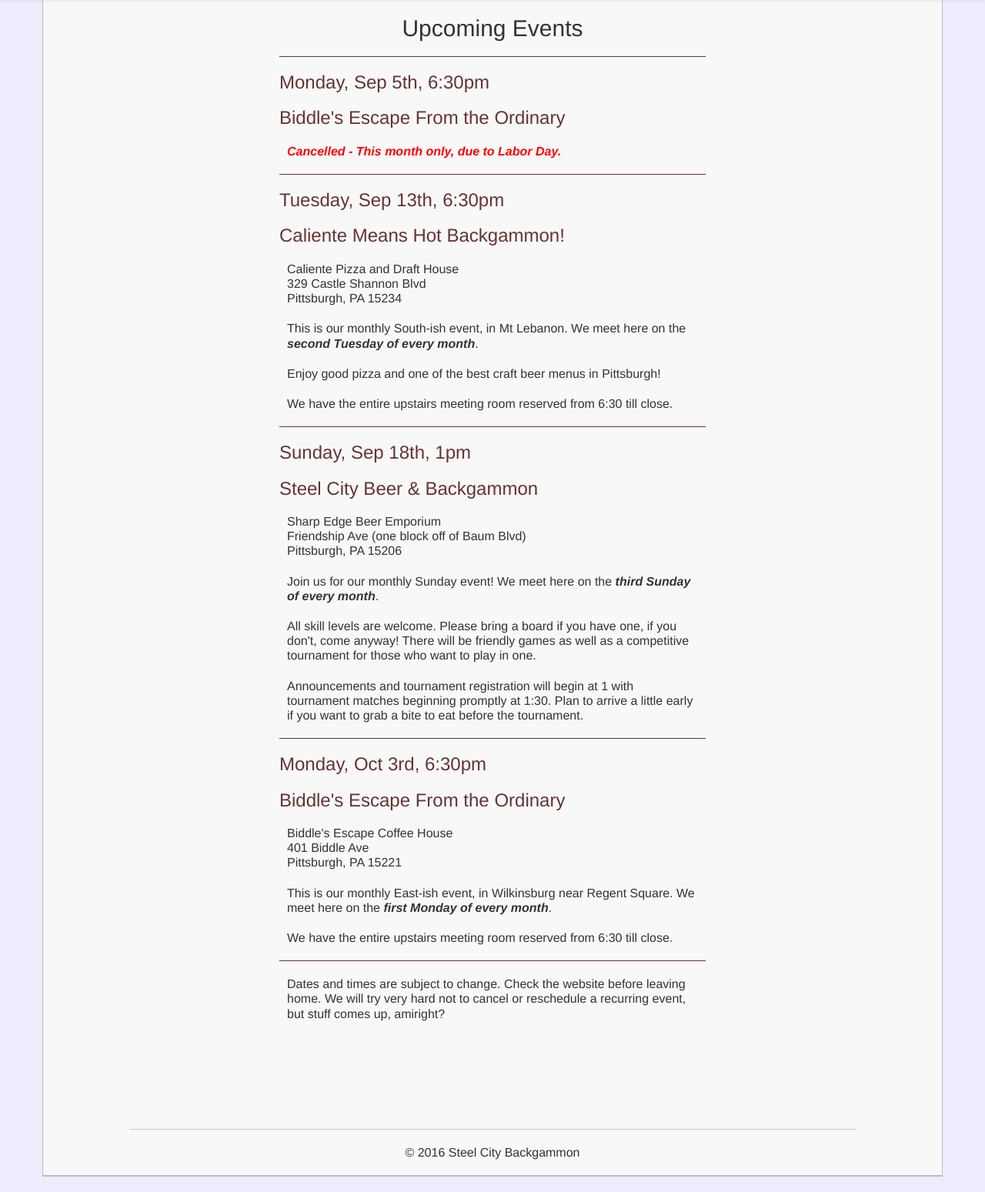
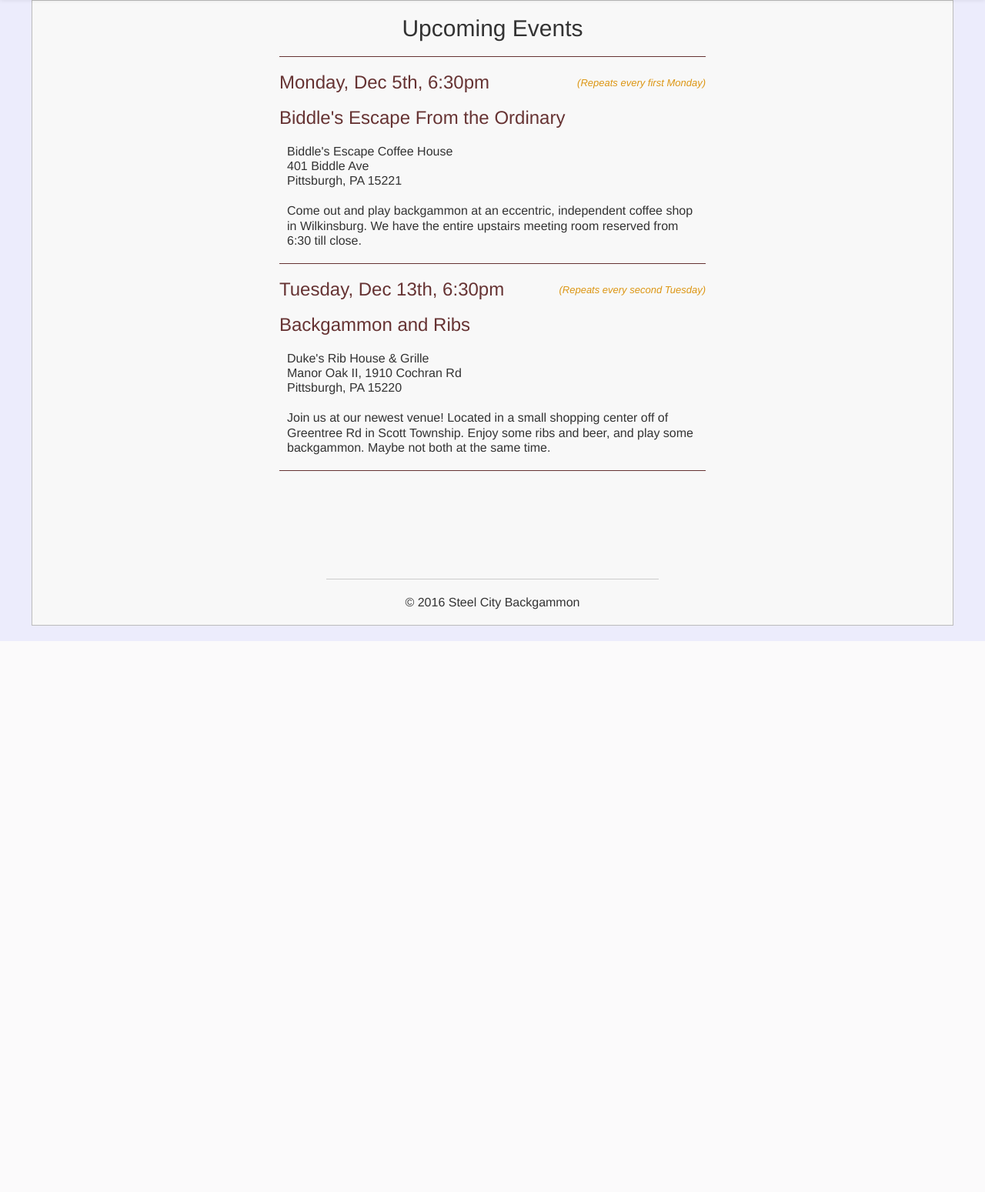
Before and after one commit to pblackwood/steelcitybg, a PHP site: page /schedule.html in a window 1280 px wide. Shown: the part 51-1600 px from the top of the page at 77% size. After the commit the page ends 884 px from the top, so only its background shows below. Run offline with PHP 8.4, Linux system fonts and the light colour scheme; some libraries are stand-ins or nearby versions.

Commit message:
A few stylistic tweaks to support recurring events.

```diff
--- a/src/css/app.css
+++ b/src/css/app.css
@@ -95,6 +95,20 @@
     font-size: medium;
     line-height: 1.2em;
     margin: 20px 10px;
+}
+
+.announce-date {
+    margin-top: 0px;
+    margin-bottom: 0px;
+}
+
+.announce-recurring {
+    float: right;
+    color: #dc9512;
+    font-size: small;
+    font-style: italic;
+    margin-top: 5px;
+    margin-right: 15px;
 }
 
 .next h3 {
--- a/src/schedule.html
+++ b/src/schedule.html
@@ -50,44 +50,103 @@
         <div class="col-md-6 col-md-offset-3">
             <h2>Upcoming Events</h2>
             <hr/>
-            <h3>Monday, Sep 5th, 6:30pm</h3>
-            <h3>Biddle's Escape From the Ordinary</h3>
-            <p class="notice">Cancelled - This month only, due to Labor Day.</p>
-            <hr/>
-            <h3>Tuesday, Sep 13th, 6:30pm</h3>
-            <h3>Caliente Means Hot Backgammon!</h3>
-            <p>Caliente Pizza and Draft House<br/>
-                329 Castle Shannon Blvd<br/>
-                Pittsburgh, PA 15234</p>
-            <p>This is our monthly South-ish event, in Mt Lebanon. We meet here on the <span class="remember-this">second Tuesday of every month</span>.
-            </p></p>
-            <p>Enjoy good pizza and one of the best craft beer menus in Pittsburgh!</p>
-            <p>We have the entire upstairs meeting room reserved from 6:30 till close.</p>
-            <hr/>
-            <h3>Sunday, Sep 18th, 1pm</h3>
-            <h3>Steel City Beer & Backgammon</h3>
-            <p>Sharp Edge Beer Emporium<br/>
-                Friendship Ave (one block off of Baum Blvd)<br/>
-                Pittsburgh, PA 15206</p>
-            <p>Join us for our monthly Sunday event! We meet here on the <span class="remember-this">third Sunday of every month</span>.
-            </p>
-            <p>All skill levels are welcome. Please bring a board if you have one, if you don't, come anyway! There
-                will be friendly games as well as a competitive tournament for those who want to play in one.</p>
-            <p>Announcements and tournament registration will begin at 1 with tournament matches beginning promptly at
-                1:30. Plan to arrive a little early if you want to grab a bite to eat before the tournament.</p>
-            <hr/>
-            <h3>Monday, Oct 3rd, 6:30pm</h3>
+            <div class="event">
+                <div class="row">
+                    <h3 class="col-xs-7 announce-date">Monday, Dec 5th, 6:30pm</h3>
+                    <span class="announce-recurring">(Repeats every first Monday)</span>
+                </div>
                 <h3>Biddle's Escape From the Ordinary</h3>
                 <p>Biddle's Escape Coffee House<br/>
                     401 Biddle Ave<br/>
                     Pittsburgh, PA 15221</p>
-            <p>This is our monthly East-ish event, in Wilkinsburg near Regent Square. We meet here on the <span
-                    class="remember-this">first Monday of every month</span>.</p>
-            <p>We have the entire upstairs meeting room reserved from 6:30 till close.</p>
+                <p>Come out and play backgammon at an eccentric, independent coffee shop in Wilkinsburg.
+                    We have the entire upstairs meeting room reserved from 6:30 till close.</p>
                 <hr/>
-            <p>Dates and times are subject to change. Check the website before leaving home. We will try very hard not
-                to cancel or reschedule a recurring event, but stuff comes up, amiright?</p>
             </div>
+            <!--<br clear="all" />-->
+
+            <div class="event">
+                <div class="row">
+                    <h3 class="col-xs-7 announce-date">Tuesday, Dec 13th, 6:30pm</h3>
+                    <span class="announce-recurring">(Repeats every second Tuesday)</span>
+                </div>
+                <h3>Backgammon and Ribs</h3>
+                <p>Duke's Rib House & Grille<br/>
+                    Manor Oak II, 1910 Cochran Rd<br/>
+                    Pittsburgh, PA 15220</p>
+                <p>Join us at our newest venue! Located in a small shopping center off of Greentree Rd in Scott
+                    Township.
+                    Enjoy some ribs and beer, and play some backgammon. Maybe not both at the same time.</p>
+                <hr/>
+            </div>
+            <!--<br clear="all" />-->
+
+            <!--<div class="event">-->
+            <!--<div class="row">-->
+            <!--<h3 class="col-xs-8 announce-date">Wednesday, Dec 21st, 6:30pm</h3>-->
+            <!--<span class="announce-recurring">(Repeats every third Thursday)</span>-->
+            <!--</div>-->
+            <!--<h3>(Don't Lose Your) Market District</h3>-->
+            <!--<p>Giant Eagle Settler's Ridge<br/>-->
+            <!--Join us at a new venue in Robinson! Go in through the right-hand door and go up the stairs-->
+            <!--past the beer garden.-->
+            <!--</p>-->
+            <!--<hr/>-->
+            <!--</div>-->
+
+            <!--<div class="event">-->
+            <!--<div class="row">-->
+            <!--<h3 class="col-xs-8 announce-date">Monday, Dec 5th, 6:30pm</h3>-->
+            <!--<span class="announce-recurring">(Repeats every first Monday)</span>-->
+            <!--</div>-->
+            <!--<h3>Biddle's Escape From the Ordinary</h3>-->
+            <!--<p>Biddle's Escape Coffee House<br/>-->
+            <!--401 Biddle Ave<br/>-->
+            <!--Pittsburgh, PA 15221</p>-->
+            <!--<p>Come out and play backgammon at an eccentric, independent coffee shop in Wilkinsburg.-->
+            <!--We have the entire upstairs meeting room reserved from 6:30 till close.</p>-->
+            <!--<hr/>-->
+            <!--</div>-->
+
+            <!--<div class="event">-->
+            <!--<div class="row">-->
+            <!--<h3 class="col-xs-8 announce-date">Monday, Jan 2nd, 6:30pm</h3>-->
+            <!--<span class="announce-recurring">(Repeats every first Monday)</span>-->
+            <!--</div>-->
+            <!--<h3>Biddle's Escape From the Ordinary</h3>-->
+            <!--<p>Biddle's Escape Coffee Shop<br/>-->
+            <!--401 Biddle Ave<br/>-->
+            <!--Pittsburgh, PA 15221</p>-->
+            <!--<p>This is our monthly East-ish event, in Wilkinsburg near Regent Square.</p>-->
+            <!--<p>Come out and play backgammon at an eccentric and independent coffee shop.-->
+            <!--Grab a bagel sandwich and one of Biddle's unique espresso drinks.-->
+            <!--We have the entire upstairs meeting room reserved from 6:30 till close. (around 9:30)</p>-->
+            <!--<hr/>-->
+            <!--</div>-->
+
+            <!--<div class="event">-->
+            <!--<h3>Monday, Feb 6th, 6:30pm</h3>-->
+            <!--<h3>Biddle's Escape From the Ordinary</h3>-->
+            <!--<p>Biddle's Escape Coffee House<br/>-->
+            <!--401 Biddle Ave<br/>-->
+            <!--Pittsburgh, PA 15221</p>-->
+            <!--<p>This is our monthly East-ish event, in Wilkinsburg near Regent Square. We meet here on the <span-->
+            <!--class="remember-this">first Monday of the month</span>.</p>-->
+            <!--<p>We have the entire upstairs meeting room reserved from 6:30 till close.</p>-->
+            <!--<hr/>-->
+            <!--</div>-->
+
+            <!--<h3>Monday, Mar 6th, 6:30pm</h3>-->
+            <!--<h3>Biddle's Escape From the Ordinary</h3>-->
+            <!--<p>Biddle's Escape Coffee House<br/>-->
+            <!--401 Biddle Ave<br/>-->
+            <!--Pittsburgh, PA 15221</p>-->
+            <!--<p>This is our monthly East-ish event, in Wilkinsburg near Regent Square. We meet here on the <span-->
+            <!--class="remember-this">first Monday of the month</span>.</p>-->
+            <!--<p>We have the entire upstairs meeting room reserved from 6:30 till close.</p>-->
+            <!--<p>Dates and times are subject to change. Check the website before leaving home. We will try very hard not-->
+            <!--to cancel or reschedule a recurring event, but stuff comes up, amiright?</p>-->
+            <!--</div>-->
 
         <footer class="footer col-xs-10 col-xs-offset-1">
             <hr/>
```
Also changed, not shown: src/index.html (+5 -21 lines). Lines whose indentation alone changed are shown as unchanged.
